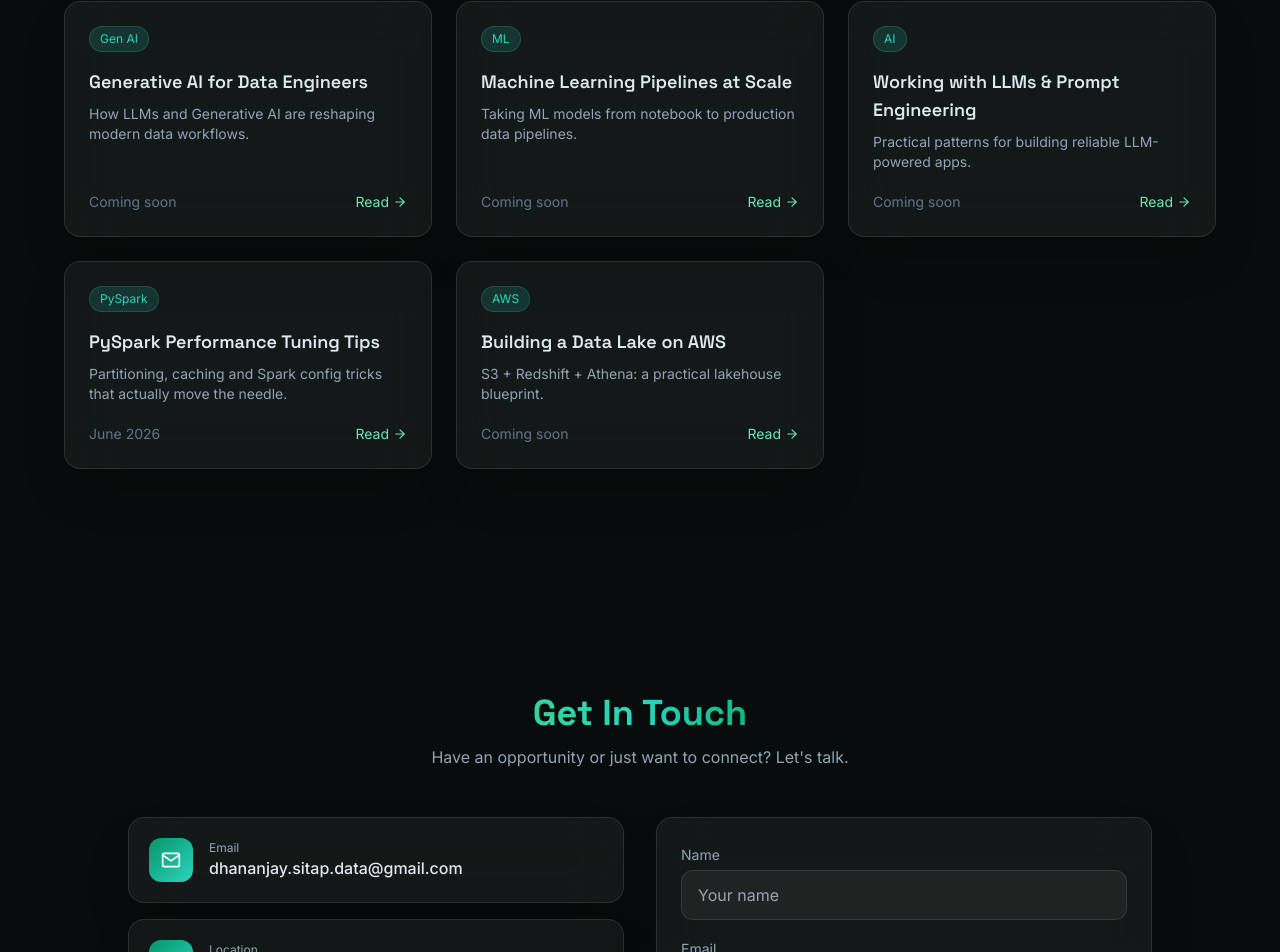
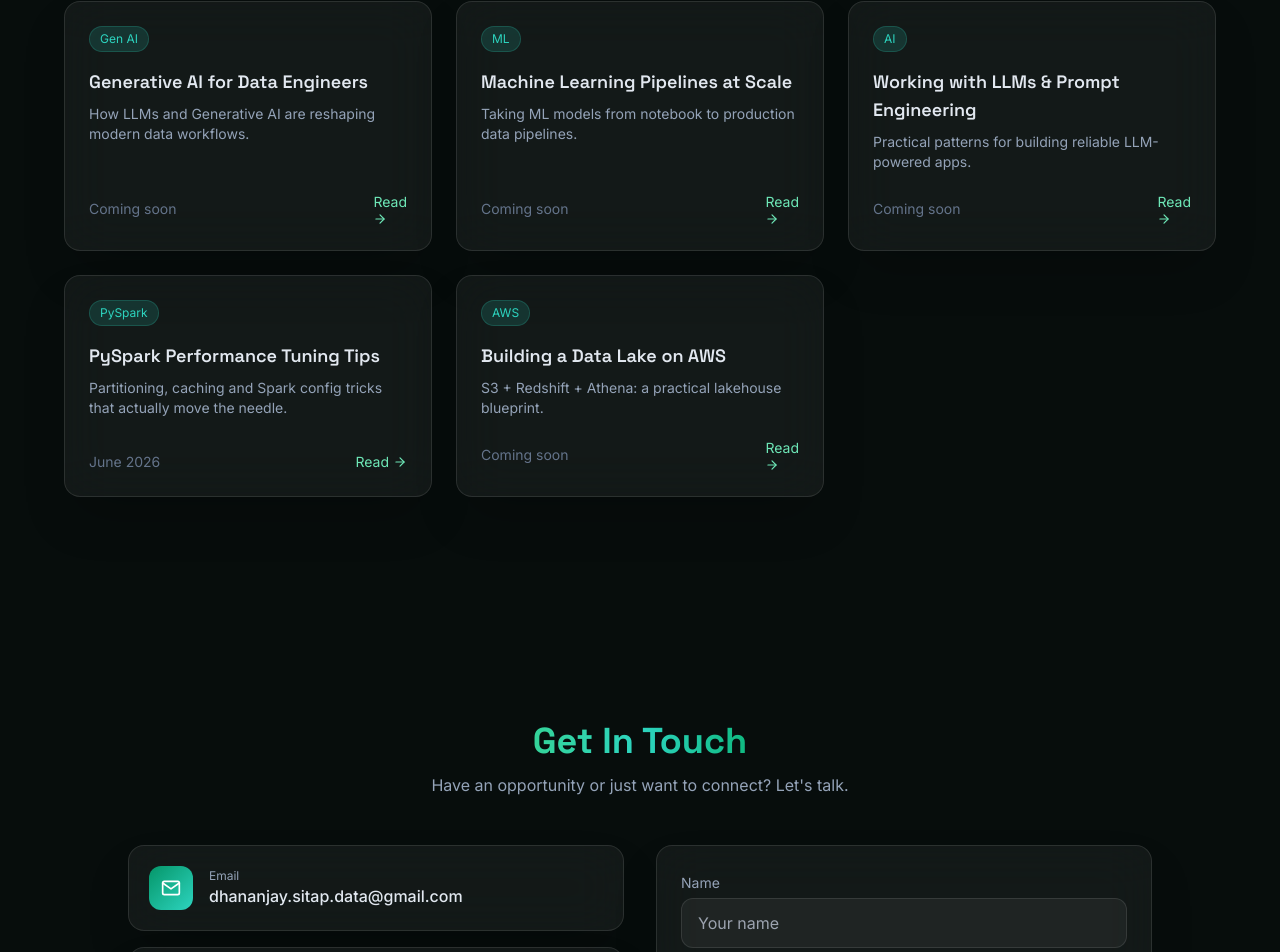
Before and after one commit to DHANANJAYSITAP01/portfolio2, a React (Vite) app: page / in a window 1280 px wide. Shown: the part 8875-9827 px from the top of the page. Built offline with nearby package versions, Linux system fonts and the light colour scheme.

Commit message:
Add blog read link for PySpark article

```diff
--- a/src/components/Blog.jsx
+++ b/src/components/Blog.jsx
@@ -1,6 +1,7 @@
 import Section from "./Section.jsx";
 import { blog } from "../data/profile.js";
 import { FiArrowRight } from "react-icons/fi";
+import { useNavigate } from "react-router-dom";
 
 export default function Blog() {
   return (
@@ -16,7 +17,11 @@ export default function Blog() {
             <div className="flex items-center justify-between mt-5 text-sm">
               <span className="text-slate-500">{post.date}</span>
               <span className="inline-flex items-center gap-1 text-brand-300">
-                Read <FiArrowRight />
+                {post.title === "PySpark Performance Tuning Tips" ? (
+                      <a href="/blog/pyspark-tips" className="inline-flex items-center gap-1 text-brand-300">Read <FiArrowRight /></a>
+                    ) : (
+                      <span>Read <FiArrowRight /></span>
+                    )}
               </span>
             </div>
           </article>
```
